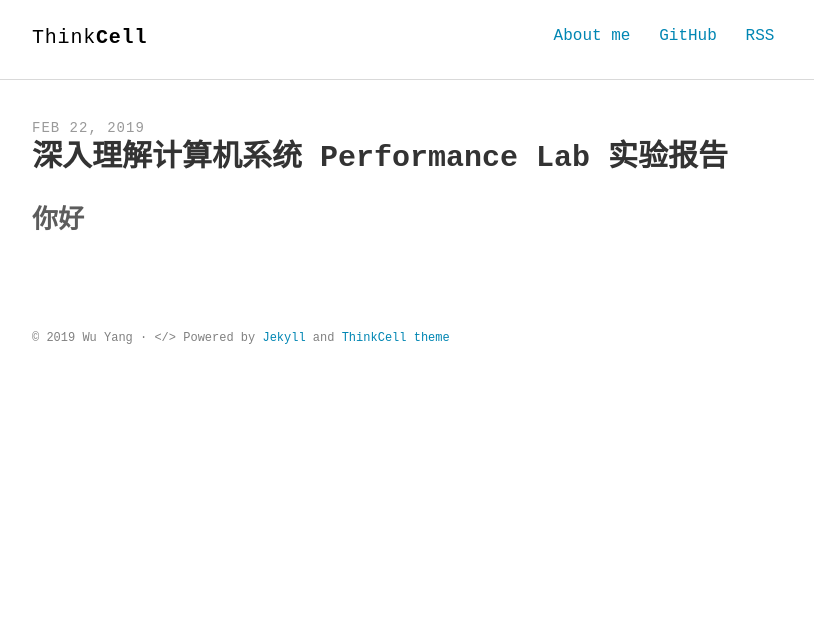
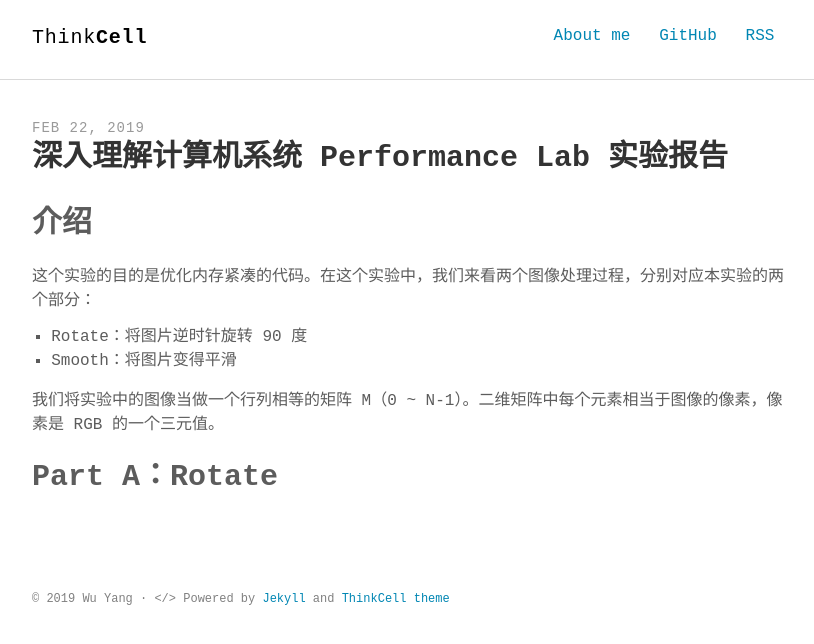
Before and after one commit to drivebyer/old-blog-theme, a Jekyll site: the page built from _posts/2019-02-22-深入理解计算机系统-Performance-Lab-实验报告.md, in a window 1280 px wide. Shown: the top 644 px of the page, without its empty margins (232-1046 px from the left). Built offline with Jekyll 4.4.1, drawn with Linux system fonts in a browser that asks for light colours; some web fonts are replaced.

Commit message:
Update 2019-02-22-深入理解计算机系统-Performance-Lab-实验报告.md

```diff
--- a/_posts/2019-02-22-深入理解计算机系统-Performance-Lab-实验报告.md
+++ b/_posts/2019-02-22-深入理解计算机系统-Performance-Lab-实验报告.md
@@ -6,4 +6,13 @@ description: "深入理解计算机系统 Performance Lab 实验报告"
 keywords: "Performance Lab, 深入理解计算机系统, CSAPP"
 ---
 
-## 你好
+# 介绍
+
+这个实验的目的是优化内存紧凑的代码。在这个实验中，我们来看两个图像处理过程，分别对应本实验的两个部分：
+
+1. Rotate：将图片逆时针旋转 90 度
+2. Smooth：将图片变得平滑
+
+我们将实验中的图像当做一个行列相等的矩阵 M（0 ~ N-1）。二维矩阵中每个元素相当于图像的像素，像素是 RGB 的一个三元值。
+
+# Part A：Rotate
```
